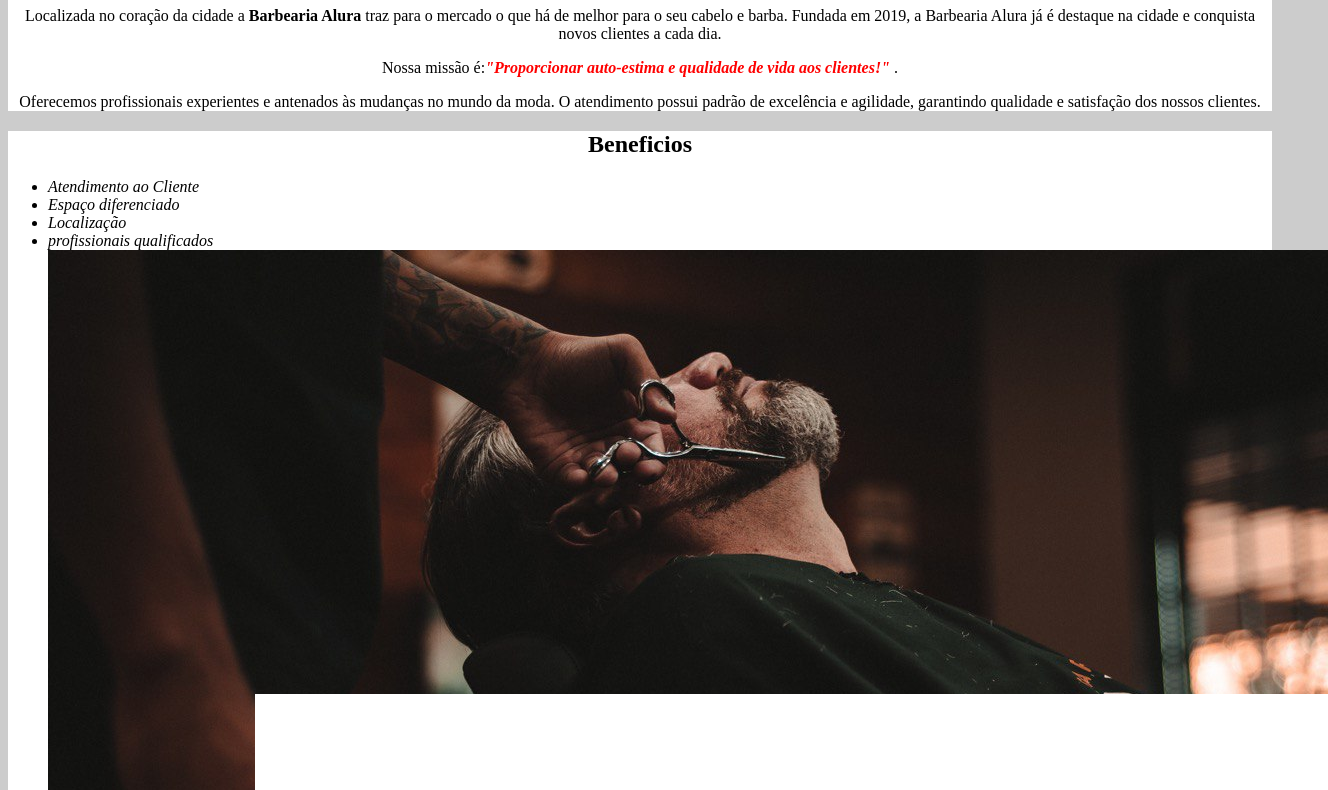
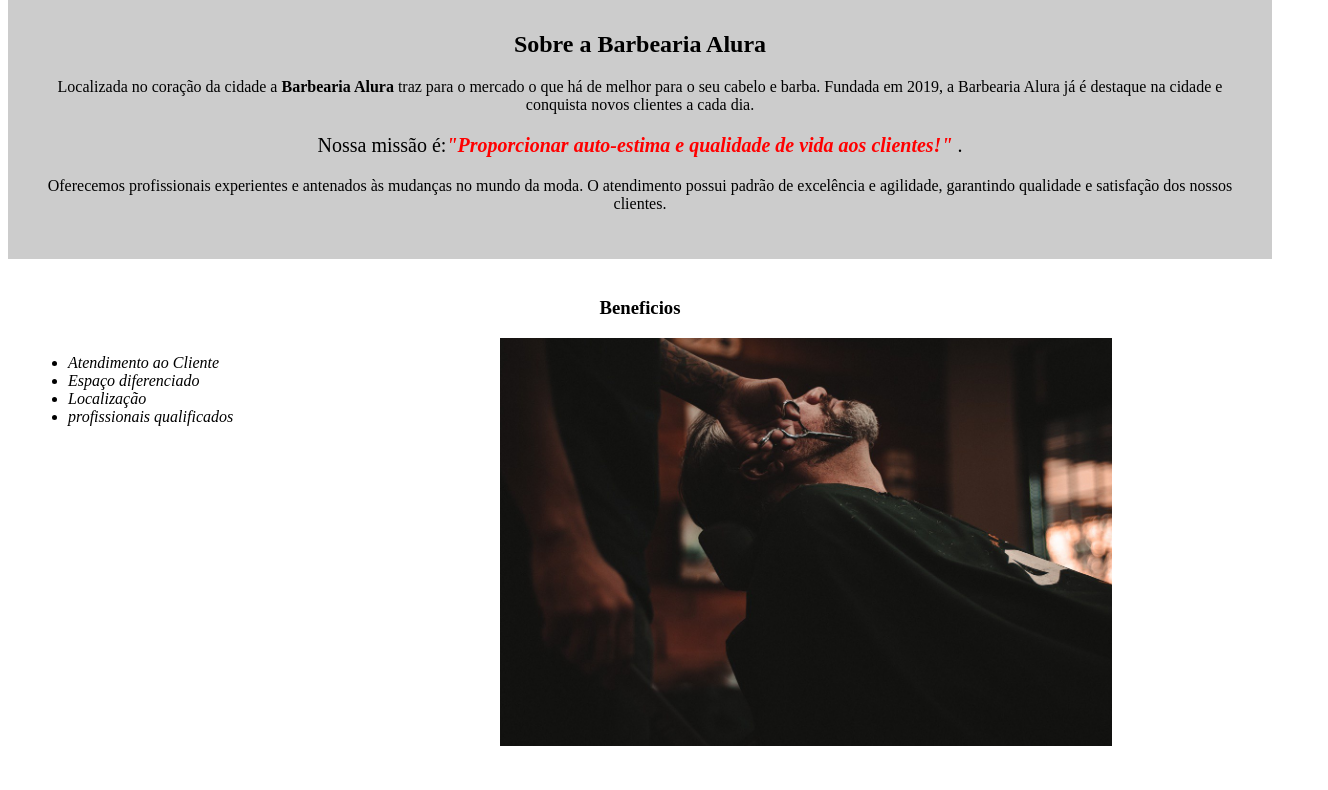
Before and after one commit to jhonata22/HTML-CSS_basico, a plain HTML site: page index.html in a window 1280 px wide. Shown: the part 577-1367 px from the top of the page, 1328 px wide, since content can reach past the window. Drawn offline with Linux system fonts and the light colour scheme; files whose address does not match are found by name.

Commit message:
Pagina Final
Finalizando uma pagina simples, utilizando conceitos básicos de HTML e CSS, Com o auxilio do curso de "HTML5 e CSS3 parte 1: crie uma página da Web"

```diff
--- a/index.html
+++ b/index.html
@@ -1,5 +1,5 @@
 <!DOCTYPE html>
-<<!DOCTYPE html>
+<!DOCTYPE html>
 <html lang="pt-br">
 <head>
 	<meta charset="utf-8">
@@ -10,28 +10,34 @@
 
 </head>
 <body>
+	<header>
+		<h1 class="cabecalho">Barbearia Alura</h1>
+
+
+	</header>
+
 	<img id="banner" src="C:\Users\Meu Computador\Desktop\CURSO HTML\HTML-CSS_basico\imagens/banner.jpg">
 		<DIV class = "Principal">
-		<h1>Sobre a Barbearia Alura</h1>
+		<h2 class="titulos">Sobre a Barbearia Alura</h2>
 
 	<p>Localizada no coração da cidade a <strong>Barbearia Alura</strong> traz para o mercado o que há de melhor para o seu cabelo e barba. Fundada em 2019, a Barbearia Alura já é destaque na cidade e conquista novos clientes a cada dia.</p>
 
-	<p >Nossa missão é:<em id="missao"><strong>"Proporcionar auto-estima e qualidade de vida aos clientes!"</strong> </em>.</p>
+	<p id="missao">Nossa missão é:<em><strong>"Proporcionar auto-estima e qualidade de vida aos clientes!"</strong> </em>.</p>
 
 	<p>Oferecemos profissionais experientes e antenados às mudanças no mundo da moda. O atendimento possui padrão de excelência e agilidade, garantindo qualidade e satisfação dos nossos clientes.</p>
 </DIV>
 
 	<DIV class = "Beneficios">
-	<h2>Beneficios</h2>
+	<h3 class="titulos"> Beneficios </h3>
+
 	<ul>
 		<li class="list1">Atendimento ao Cliente</li>
 		<li class="list1">Espaço diferenciado</li>
 		<li class="list1">Localização </li>
 		<li class="list1">profissionais qualificados</li>
-<img src="C:\Users\Meu Computador\Desktop\CURSO HTML\HTML-CSS_basico\imagens/beneficios.jpg">
+	</ul>
+	<img src="C:\Users\Meu Computador\Desktop\CURSO HTML\HTML-CSS_basico\imagens/beneficios.jpg" class="imagembeneficios">
 
-
-	</ul>
 </DIV>
 </body>
 
--- a/style.css
+++ b/style.css
@@ -1,25 +1,29 @@
 body
 {
-	background: #CCCCCC;
 
+	background: #FFFFFF;
 }
 .Principal
 {
-	background: #FFFFFF
+	background: #CCCCCC;
+	padding: 30px;
+
 }
 #banner
 {
 		width: 100%;
 }
-h1
-{
-	text-align: center;
+.cabecalho {
+	padding-left: 20px;
 }
 p
 	 {
 	 	text-align: center
 
 	 }
+.titulos {
+text-align: center;
+   }
 
 em strong
 {
@@ -27,17 +31,35 @@ color: #ff0000
 }
 #missao
 {
-	style=font-size: 20px
+	font-size: 20px
 }
 .list1
 {
 	font-style: italic;
 }
-h2
-{
-	text-align: center;
-}
+
 .Beneficios
 {
 	background: #FFFFFF;
+	padding: 20px;
+
+
+
 }
+ul
+{
+	display: inline-block;
+	vertical-align: top;
+	width: 20%;
+	margin-right: 15%;
+
+
+}
+.imagembeneficios {
+
+text-align: center;
+
+width: 50%;
+
+
+}
```
